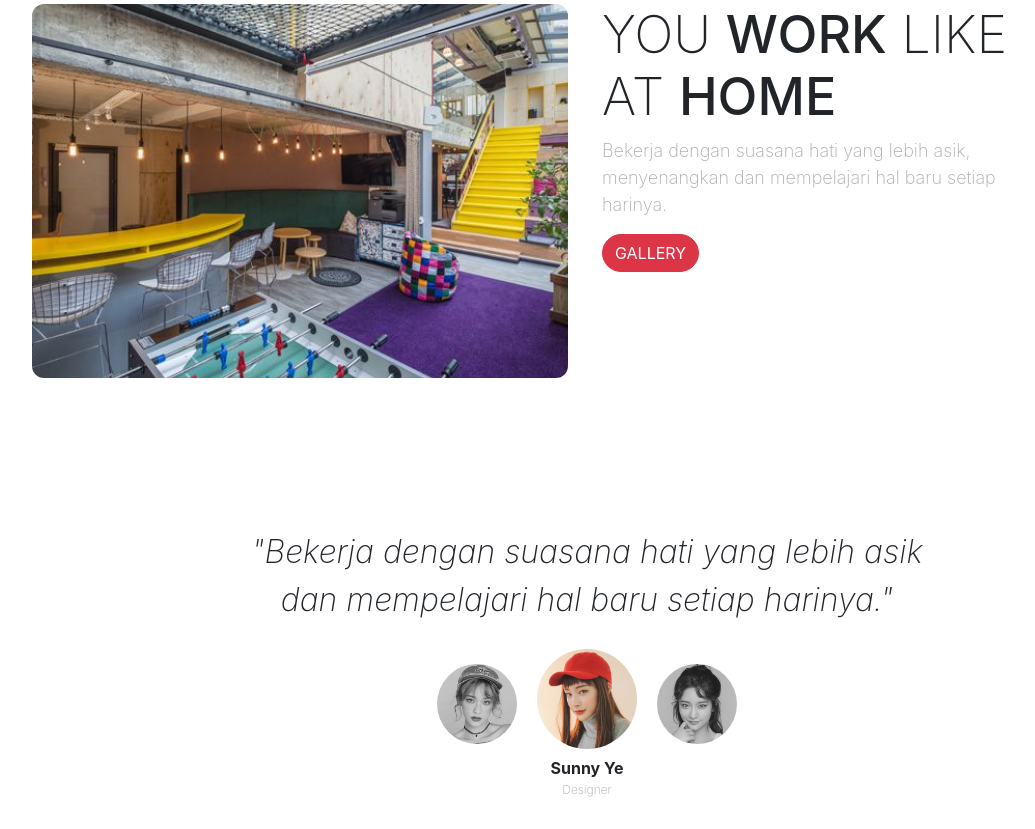
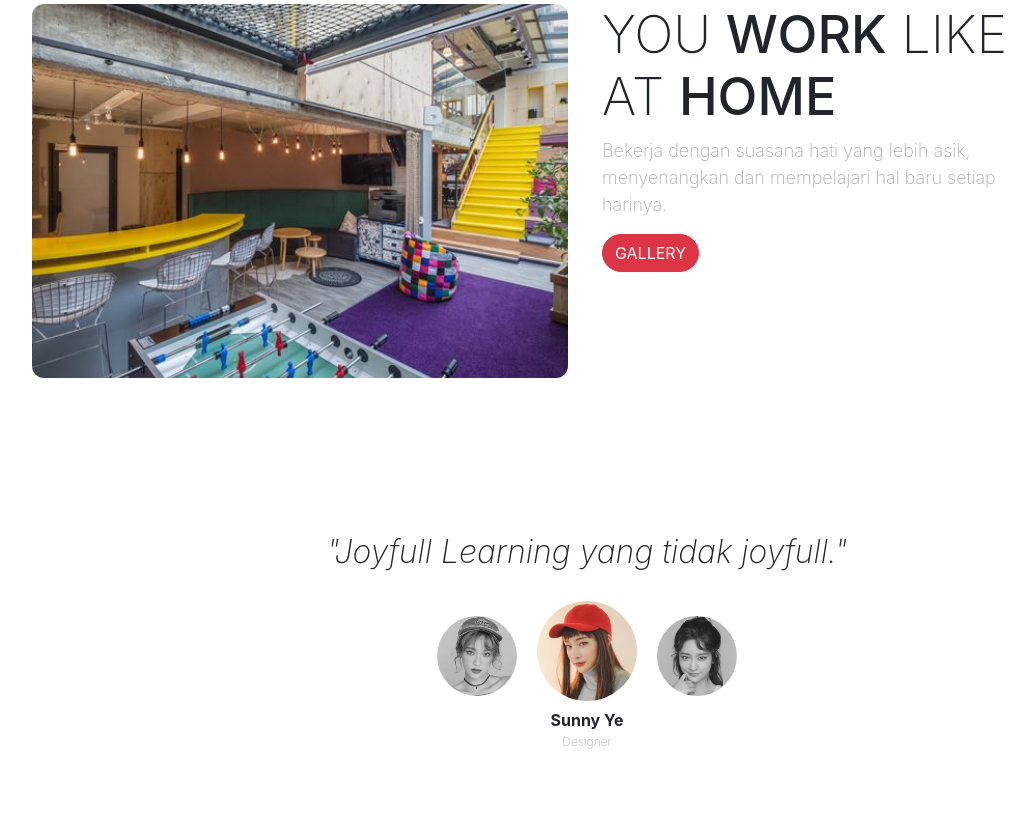
Before and after one commit to sandhikagalih/simple-landing-page, a plain HTML site: page index.html in a window 1280 px wide. Shown: the part 834-1663 px from the top of the page, without its empty margins (53-1088 px from the left). After the commit the page ends 1615 px from the top, so only its background shows below. Drawn offline with nearby package versions, Linux system fonts and the light colour scheme; a web font is replaced by a local one.

Commit message:
mengubah tulisan pada testimonial

```diff
--- a/index.html
+++ b/index.html
@@ -94,7 +94,7 @@
       <section class="testimonial">
         <div class="row justify-content-center">
           <div class="col-lg-8">
-            <p>"Bekerja dengan suasana hati yang lebih asik dan mempelajari hal baru setiap harinya."</p>
+            <p>"Joyfull Learning yang tidak joyfull."</p>
           </div>
         </div>
         <div class="row justify-content-center">
```
